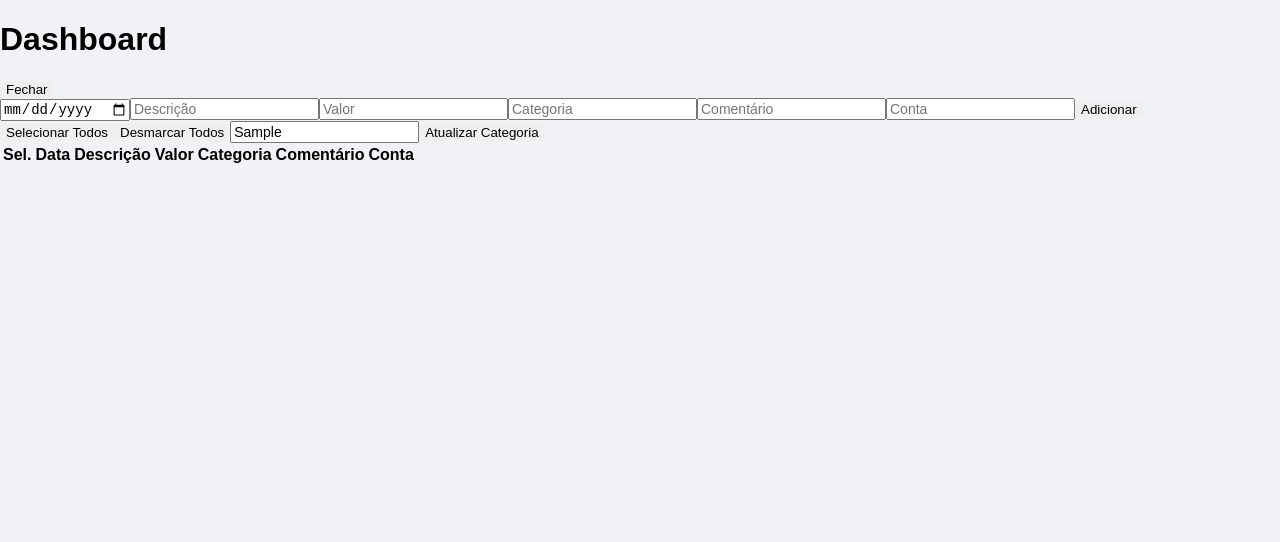
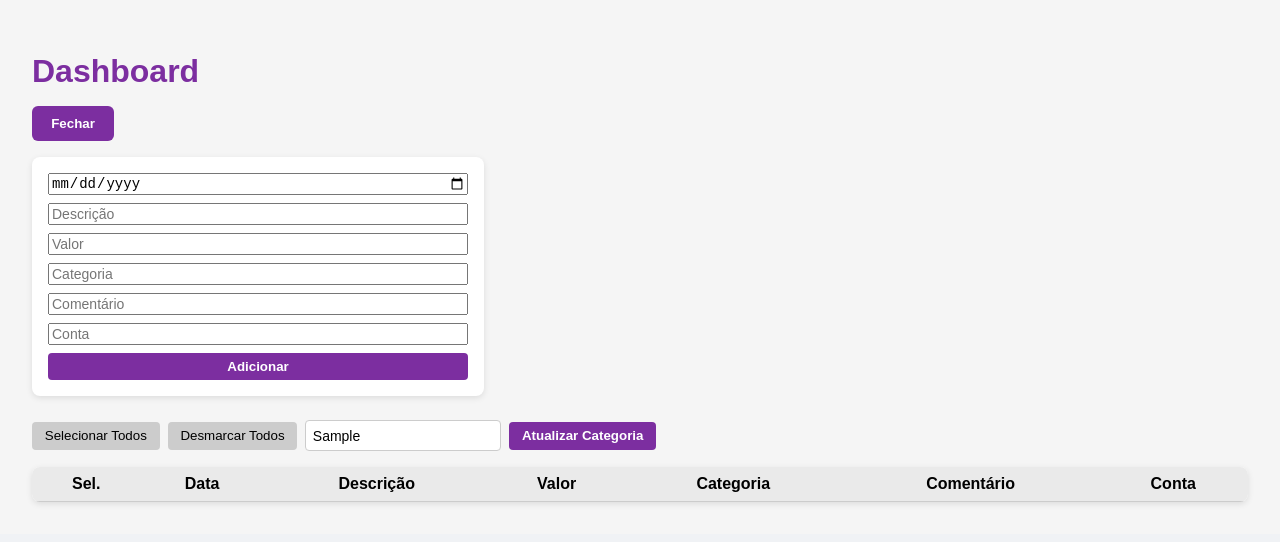
Before and after one commit to Snabber/snabber-fin, a Next.js app: page /dashboard in a window 1280 px wide. Both pictures are taken after typing "Sample" into the empty fields and a click on the button "Adicionar Transação". Shown: the top 542 px of the page. Built offline with nearby package versions, Linux system fonts and the light colour scheme.

Commit message:
Better dashboard

```diff
--- a/app/dashboard/page.tsx
+++ b/app/dashboard/page.tsx
@@ -65,11 +65,11 @@ export default function Dashboard() {
   const handleBulkCategoryChange = async () => {
     if (!bulkCategory || selectedTransactions.length === 0) return;
     try {
-        const res = await fetch("/api/transactions/update-category", {
+      const res = await fetch("/api/transactions/update-category", {
         method: "POST",
         headers: { "Content-Type": "application/json" },
         body: JSON.stringify({ transactionIds: selectedTransactions, category: bulkCategory }),
-        });
+      });
       if (!res.ok) throw new Error("Erro na atualização em massa");
       // Atualiza localmente
       setTransactions((prev) =>
@@ -87,70 +87,93 @@ export default function Dashboard() {
   };
 
   return (
-    <div className="p-8">
-      <h1 className="text-3xl font-bold text-[var(--color-purple)] mb-4">Dashboard</h1>
+    <div style={{ padding: "2rem", fontFamily: "'Museo Sans', sans-serif", background: "#f5f5f5" }}>
+      <h1 style={{ fontSize: "2rem", fontWeight: "bold", color: "#7c2ea0", marginBottom: "1rem" }}>
+        Dashboard
+      </h1>
+
       <button
-        className="mb-4 bg-[var(--color-purple)] text-white px-4 py-2 rounded hover:bg-[var(--color-orange)]"
+        style={{
+          marginBottom: "1rem",
+          backgroundColor: "#7c2ea0",
+          color: "#fff",
+          padding: "0.6rem 1.2rem",
+          borderRadius: "6px",
+          cursor: "pointer",
+          border: "none",
+          fontWeight: "bold",
+        }}
         onClick={() => setShowForm(!showForm)}
       >
         {showForm ? "Fechar" : "Adicionar Transação"}
       </button>
 
       {showForm && (
-        <form onSubmit={handleAddTransaction} className="mb-6 bg-white p-4 rounded shadow-md flex flex-col gap-2 w-[400px]">
+        <form
+          onSubmit={handleAddTransaction}
+          style={{
+            marginBottom: "1.5rem",
+            backgroundColor: "#fff",
+            padding: "1rem",
+            borderRadius: "8px",
+            boxShadow: "0 2px 6px rgba(0,0,0,0.1)",
+            display: "flex",
+            flexDirection: "column",
+            gap: "0.5rem",
+            maxWidth: "420px",
+          }}
+        >
           <input type="date" value={form.date} onChange={(e) => setForm({ ...form, date: e.target.value })} required />
           <input type="text" placeholder="Descrição" value={form.description} onChange={(e) => setForm({ ...form, description: e.target.value })} required />
           <input type="number" placeholder="Valor" value={form.amount} onChange={(e) => setForm({ ...form, amount: e.target.value })} required />
           <input type="text" placeholder="Categoria" value={form.category} onChange={(e) => setForm({ ...form, category: e.target.value })} />
           <input type="text" placeholder="Comentário" value={form.comment} onChange={(e) => setForm({ ...form, comment: e.target.value })} />
           <input type="text" placeholder="Conta" value={form.account} onChange={(e) => setForm({ ...form, account: e.target.value })} />
-          <button className="bg-[var(--color-purple)] text-white px-2 py-1 rounded hover:bg-[var(--color-orange)]" type="submit">Adicionar</button>
+          <button type="submit" style={{ backgroundColor: "#7c2ea0", color: "#fff", padding: "0.4rem 0.8rem", borderRadius: "4px", cursor: "pointer", border: "none", fontWeight: "bold" }}>
+            Adicionar
+          </button>
         </form>
       )}
 
-      <div className="mb-4 flex items-center gap-2">
-        <button onClick={selectAll} className="px-2 py-1 bg-gray-300 rounded">Selecionar Todos</button>
-        <button onClick={deselectAll} className="px-2 py-1 bg-gray-300 rounded">Desmarcar Todos</button>
+      <div style={{ marginBottom: "1rem", display: "flex", alignItems: "center", gap: "0.5rem" }}>
+        <button onClick={selectAll} style={{ padding: "0.4rem 0.8rem", backgroundColor: "#ccc", borderRadius: "4px", cursor: "pointer", border: "none" }}>Selecionar Todos</button>
+        <button onClick={deselectAll} style={{ padding: "0.4rem 0.8rem", backgroundColor: "#ccc", borderRadius: "4px", cursor: "pointer", border: "none" }}>Desmarcar Todos</button>
         <input
           type="text"
           placeholder="Categoria em massa"
           value={bulkCategory}
           onChange={(e) => setBulkCategory(e.target.value)}
-          className="px-2 py-1 border rounded"
+          style={{ padding: "0.4rem", borderRadius: "4px", border: "1px solid #ccc" }}
         />
-        <button onClick={handleBulkCategoryChange} className="px-2 py-1 bg-[var(--color-purple)] text-white rounded hover:bg-[var(--color-orange)]">
+        <button onClick={handleBulkCategoryChange} style={{ padding: "0.4rem 0.8rem", backgroundColor: "#7c2ea0", color: "#fff", borderRadius: "4px", cursor: "pointer", border: "none", fontWeight: "bold" }}>
           Atualizar Categoria
         </button>
       </div>
 
-      <table className="w-full border border-gray-300 bg-white rounded shadow">
-        <thead className="bg-[var(--color-light)]">
+      <table style={{ width: "100%", borderCollapse: "collapse", backgroundColor: "#fff", borderRadius: "8px", overflow: "hidden", boxShadow: "0 2px 6px rgba(0,0,0,0.1)" }}>
+        <thead style={{ backgroundColor: "#eaeaea" }}>
           <tr>
-            <th className="border px-2 py-1">Sel.</th>
-            <th className="border px-2 py-1">Data</th>
-            <th className="border px-2 py-1">Descrição</th>
-            <th className="border px-2 py-1">Valor</th>
-            <th className="border px-2 py-1">Categoria</th>
-            <th className="border px-2 py-1">Comentário</th>
-            <th className="border px-2 py-1">Conta</th>
+            <th style={{ borderBottom: "1px solid #ccc", padding: "0.5rem" }}>Sel.</th>
+            <th style={{ borderBottom: "1px solid #ccc", padding: "0.5rem" }}>Data</th>
+            <th style={{ borderBottom: "1px solid #ccc", padding: "0.5rem" }}>Descrição</th>
+            <th style={{ borderBottom: "1px solid #ccc", padding: "0.5rem" }}>Valor</th>
+            <th style={{ borderBottom: "1px solid #ccc", padding: "0.5rem" }}>Categoria</th>
+            <th style={{ borderBottom: "1px solid #ccc", padding: "0.5rem" }}>Comentário</th>
+            <th style={{ borderBottom: "1px solid #ccc", padding: "0.5rem" }}>Conta</th>
           </tr>
         </thead>
         <tbody>
-          {transactions.map((t) => (
-            <tr key={t.transaction_id}>
-              <td className="border px-2 py-1 text-center">
-                <input
-                  type="checkbox"
-                  checked={selectedTransactions.includes(t.transaction_id)}
-                  onChange={() => toggleSelect(t.transaction_id)}
-                />
+          {transactions.map((t, idx) => (
+            <tr key={t.transaction_id} style={{ backgroundColor: idx % 2 === 0 ? "#f9f9f9" : "#fff" }}>
+              <td style={{ textAlign: "center", padding: "0.5rem", borderBottom: "1px solid #ddd" }}>
+                <input type="checkbox" checked={selectedTransactions.includes(t.transaction_id)} onChange={() => toggleSelect(t.transaction_id)} />
               </td>
-              <td className="border px-2 py-1">{t.date}</td>
-              <td className="border px-2 py-1">{t.description}</td>
-              <td className="border px-2 py-1">{t.amount}</td>
-              <td className="border px-2 py-1">{t.category}</td>
-              <td className="border px-2 py-1">{t.comment}</td>
-              <td className="border px-2 py-1">{t.account}</td>
+                <td style={{ padding: "0.5rem", borderBottom: "1px solid #ddd" }}>{t.date}</td>
+              <td style={{ padding: "0.5rem", borderBottom: "1px solid #ddd" }}>{t.description}</td>
+              <td style={{ padding: "0.5rem", borderBottom: "1px solid #ddd" }}>{t.amount}</td>
+              <td style={{ padding: "0.5rem", borderBottom: "1px solid #ddd" }}>{t.category}</td>
+              <td style={{ padding: "0.5rem", borderBottom: "1px solid #ddd" }}>{t.comment}</td>
+              <td style={{ padding: "0.5rem", borderBottom: "1px solid #ddd" }}>{t.account}</td>
             </tr>
           ))}
         </tbody>
```
